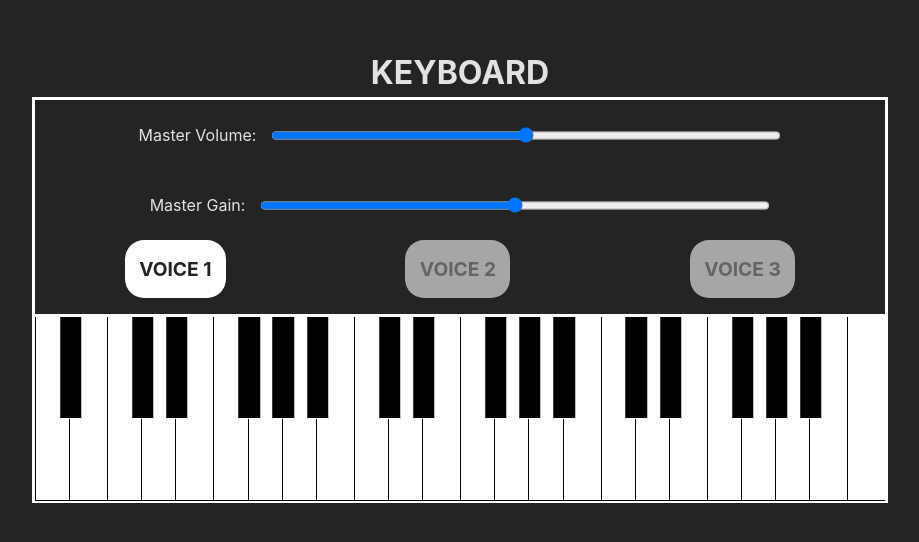
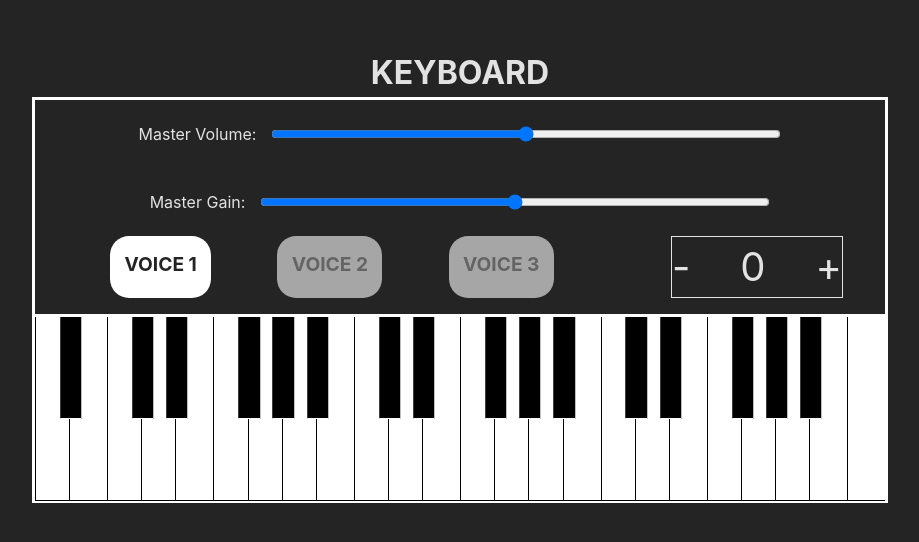
Before and after one commit to nchau3/RK-23-Keyboard, a React (Vite) app: page / in a window 1280 px wide. Shown: the part 124-666 px from the top of the page, without its empty margins (180-1099 px from the left). Built offline with nearby package versions, Linux system fonts and the light colour scheme.

Commit message:
octave switch component, basic styling

```diff
--- a/src/components/Controls.jsx
+++ b/src/components/Controls.jsx
@@ -1,5 +1,6 @@
 //styles
 import "../styles/component-styles/controls.scss"
+import OctaveSwitch from "./OctaveSwitch";
 import VoiceSelect from "./VoiceSelect";
 
 export default function Controls(props) {
@@ -31,7 +32,10 @@ export default function Controls(props) {
           name="master_gain"
           onChange={e => props.onChange("masterGain", e.target.value)}/>
       </div>
-      <VoiceSelect onSelect={props.onSelect} />
+      <span className="lower-bar">
+        <VoiceSelect onSelect={props.onSelect} />
+        <OctaveSwitch />
+      </span>
     </div>
   )
 }
--- /dev/null
+++ b/src/components/OctaveSwitch.jsx
@@ -0,0 +1,9 @@
+export default function OctaveSwitch() {
+  return (
+    <div className="octave-switch">
+      <div className="octave-button">-</div>
+      <div className="octave-display">0</div>
+      <div className="octave-button">+</div>
+    </div>
+  )
+}
--- a/src/styles/component-styles/controls.scss
+++ b/src/styles/component-styles/controls.scss
@@ -26,9 +26,8 @@
 
 .voice-select {
   display: flex;
-  width: 100%;
+  width: 60%;
   justify-content: space-around;
-  margin-bottom: 1rem;
 
   li {
     background-color: variables.$accent-color;
@@ -49,3 +48,18 @@
     filter: none;
   }
 }
+
+.lower-bar {
+  display: flex;
+  justify-content: space-around;
+  width: 100%;
+  margin-bottom: 1rem;
+}
+
+.octave-switch {
+  border: solid 1px;
+  display: flex;
+  justify-content: space-between;
+  font-size: 2.5rem;
+  width: 20%;
+}
```
